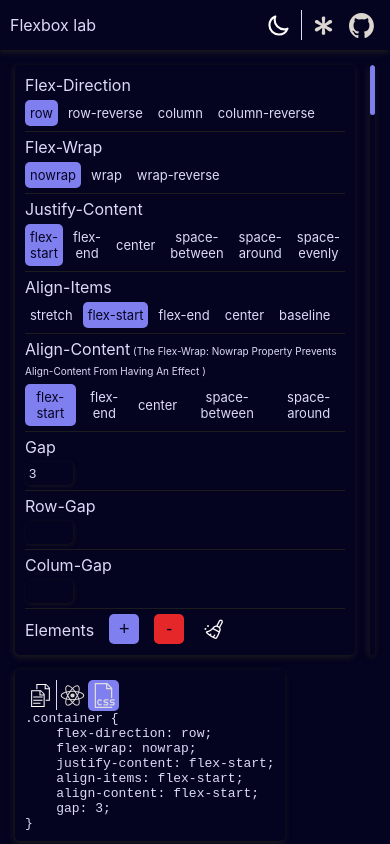
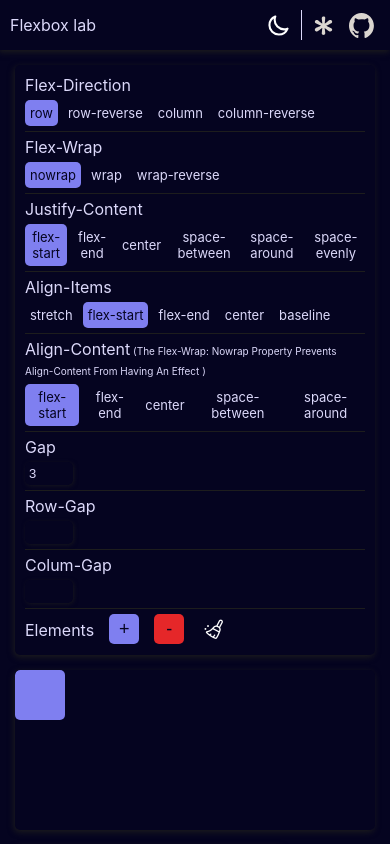
Before and after one commit to Daniel-Aragao/flexbox-lab, a React (Create React App) app: page / in a window 390 px wide. Built offline with nearby package versions, Linux system fonts and the light colour scheme.

Commit message:
wrapping for small screens

```diff
--- a/src/App.css
+++ b/src/App.css
@@ -113,7 +113,7 @@
     gap: 15px;
     padding: 0 15px 15px 15px;
     box-sizing: border-box;
-    flex-wrap: nowrap;
+    flex-wrap: wrap;
 }
 
 .line:first-child {
@@ -137,6 +137,8 @@
     flex: 1 1;
     overflow: auto;
     padding: 0;
+    min-width: 160px;
+    min-height: 160px;
 }
 
 .icon-wrapper {
```
